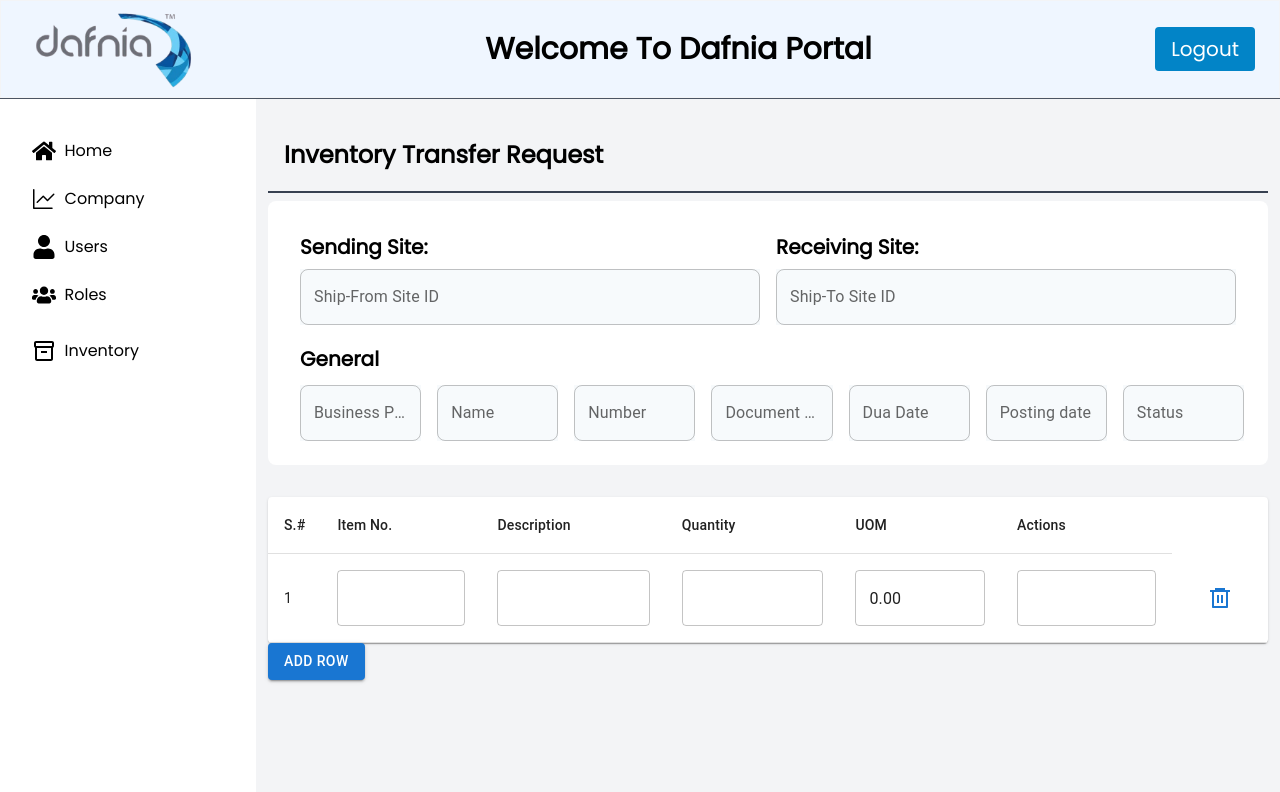
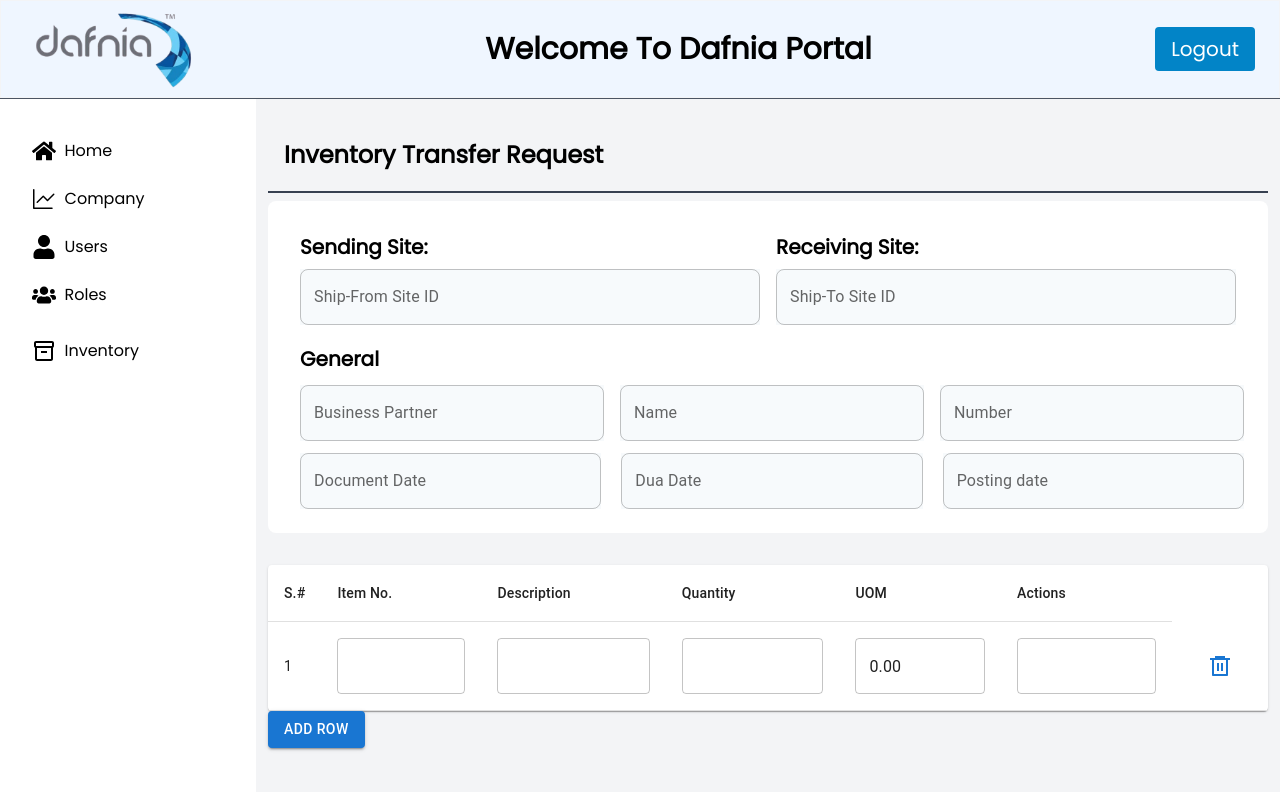
Before and after one commit to haseebx16/dafnia, a Next.js app: page /inventory-req in a window 1280 px wide. Shown: the top 792 px of the page. Built offline with nearby package versions, Linux system fonts and the light colour scheme.

Commit message:
Update page.js

```diff
--- a/app/inventory-req/page.js
+++ b/app/inventory-req/page.js
@@ -103,22 +103,21 @@
     <div className="flex-1 col-start-4">
       <RoundedField id="company" name="company" label="Number" type="text" className='w-full' status='' />
     </div>
-
-    <div className="flex-1"> {/* Adjust min-width to account for gaps */}
+    </div>
+    <div className="flex flex-wrap gap-5 pl-2">
+    <div className="flex-1 mt-2"> {/* Adjust min-width to account for gaps */}
       <RoundedField id="company" name="company" label="Document Date" type="text" className='w-full' status='' />
     </div>
 
-    <div className="flex-1">
+    <div className="flex-1 mt-2">
       <RoundedField id="company" name="company" label="Dua Date" type="text" className='w-full' status='' />
     </div>
 
-    <div className="flex-1">
+    <div className="flex-1 mt-2">
       <RoundedField id="company" name="company" label="Posting date" type="text" className='w-full' status='' />
     </div>
 
-    <div className="flex-1">
-      <RoundedField id="company" name="company" label="Status" type="text" className='w-full' status='' />
-    </div>
+
 
   </div>
 
```
